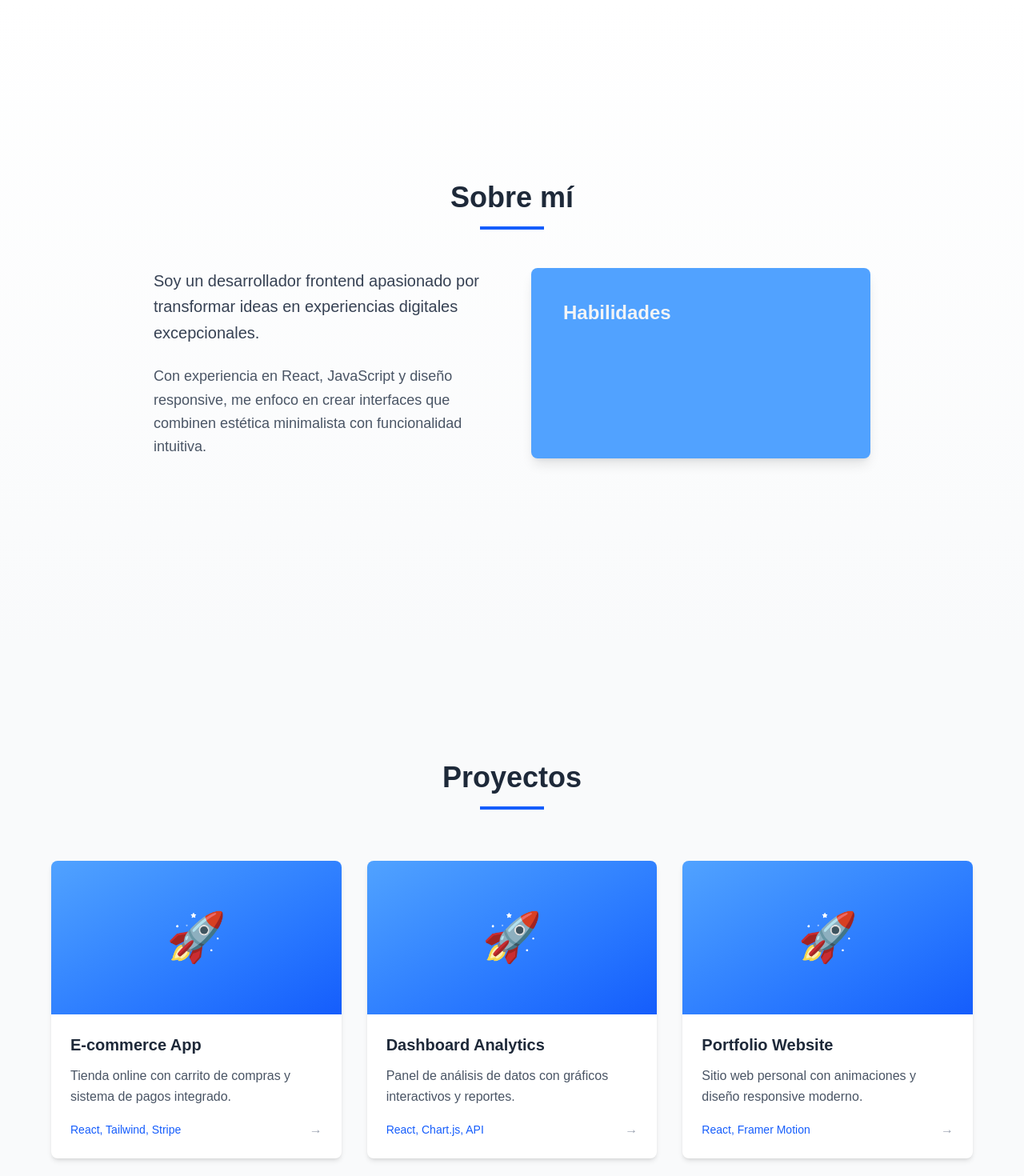
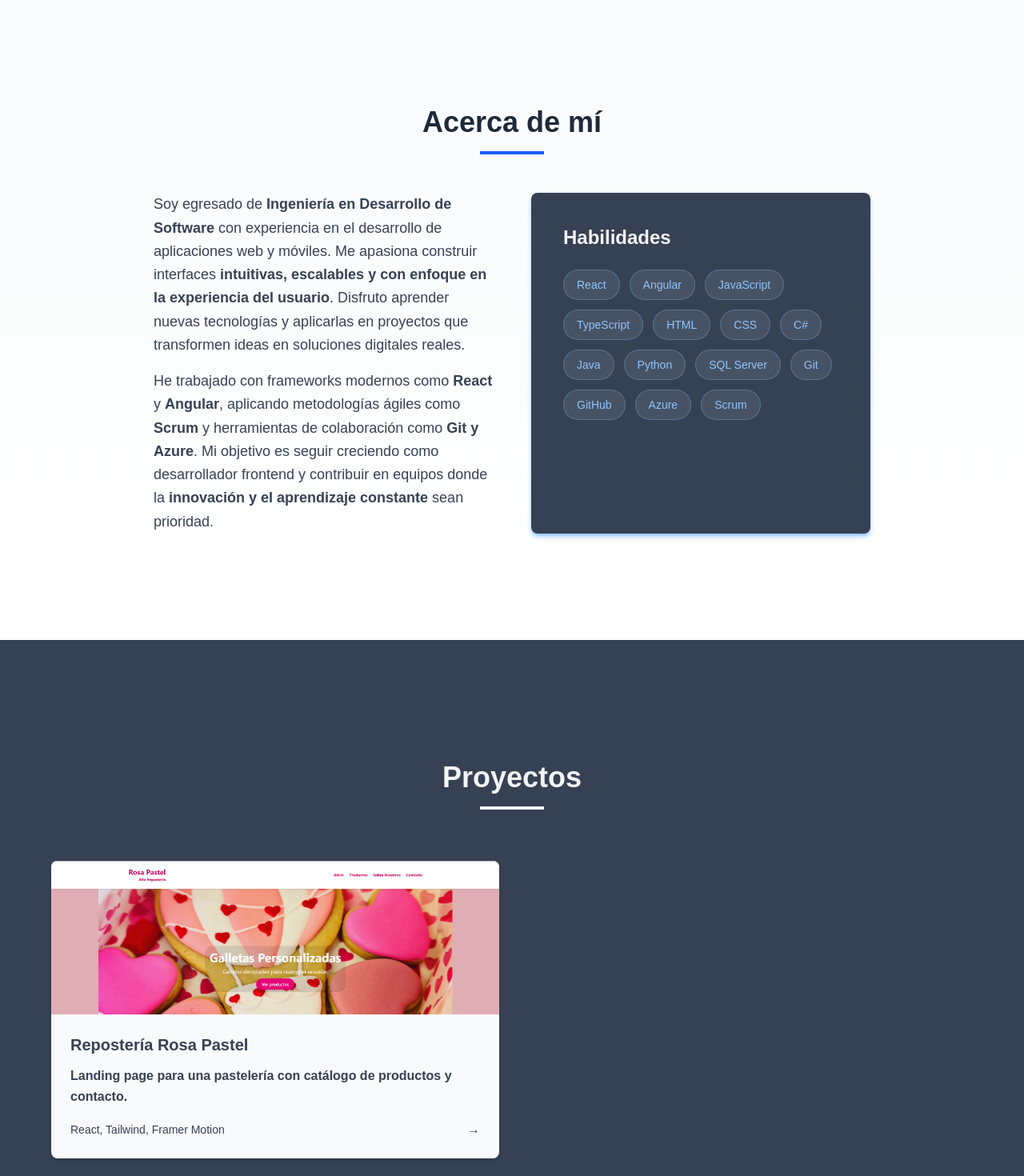
Before and after one commit to xDanyV/portfolio-react, a React (Vite) app: page / in a window 1280 px wide. Shown: the part 1280-2750 px from the top of the page at 80% size. Built offline with nearby package versions, Linux system fonts and the light colour scheme.

Commit message:
Implementacion del Footer y cambios de diseño

```diff
--- a/src/App.jsx
+++ b/src/App.jsx
@@ -7,6 +7,7 @@ import AboutMe from './sections/AboutMe';
 import Projects from './sections/Projects';
 import Contact from './sections/Contact';
 import CustomToaster from './components/CustomToaster';
+import Footer from './components/Footer';
 
 function App() {
 
@@ -19,6 +20,7 @@ function App() {
       <AboutMe />
       <Projects />
       <Contact />
+      <Footer />
     </div >
   )
 }
--- /dev/null
+++ b/src/components/Footer.jsx
@@ -0,0 +1,31 @@
+import { motion } from "framer-motion";
+
+export default function Footer() {
+  return (
+    <footer className="bg-gray-900 text-gray-300 py-8 px-4">
+      {/* Línea superior sutil */}
+      <div className="border-t border-gray-700 pt-6 flex flex-col items-center text-center space-y-3">
+
+        {/* Nombre o marca */}
+        <motion.h3
+          initial={{ opacity: 0, y: 10 }}
+          animate={{ opacity: 1, y: 0 }}
+          transition={{ duration: 0.6 }}
+          className="text-lg md:text-xl font-semibold text-white tracking-wide"
+        >
+          Daniel Valencia Garcia — Desarrollador Software
+        </motion.h3>
+
+        {/* Derechos reservados */}
+        <motion.p
+          initial={{ opacity: 0 }}
+          animate={{ opacity: 1 }}
+          transition={{ delay: 0.4, duration: 0.8 }}
+          className="text-xs text-gray-500 mt-4"
+        >
+          © {new Date().getFullYear()} Daniel Valencia. Todos los derechos reservados.
+        </motion.p>
+      </div>
+    </footer>
+  );
+}
--- a/src/sections/AboutMe.jsx
+++ b/src/sections/AboutMe.jsx
@@ -4,7 +4,7 @@ export default function AboutMe() {
     return (
         <section
             id="sobre-mi"
-            className="h-screen flex items-center justify-center bg-gradient-to-b from-white to-gray-50 px-4"
+            className="h-screen flex items-center justify-center bg-gradient-to-b from-gray-50 to-white px-4"
         >
             <div className="max-w-4xl w-full">
                 <motion.div
@@ -15,7 +15,7 @@ export default function AboutMe() {
                     className="text-center mb-12"
                 >
                     <h2 className="text-3xl md:text-4xl font-bold mb-4 text-gray-800">
-                        Sobre mí
+                        Acerca de mí
                     </h2>
                     <div className="w-20 h-1 bg-blue-600 mx-auto"></div>
                 </motion.div>
@@ -28,15 +28,19 @@ export default function AboutMe() {
                         transition={{ delay: 0.2, duration: 0.6 }}
                         className="space-y-6"
                     >
-                        <p className="text-gray-700 text-lg md:text-xl leading-relaxed">
-                            Soy un desarrollador frontend apasionado por transformar ideas en
-                            experiencias digitales excepcionales.
+                        <p className="text-gray-700 leading-relaxed mb-4 text-lg">
+                            Soy egresado de <span className="font-semibold">Ingeniería en Desarrollo de Software</span> con experiencia en el desarrollo de aplicaciones web y móviles.
+                            Me apasiona construir interfaces <span className="font-semibold">intuitivas, escalables y con enfoque en la experiencia del usuario</span>.
+                            Disfruto aprender nuevas tecnologías y aplicarlas en proyectos que transformen ideas en soluciones digitales reales.
                         </p>
-                        <p className="text-gray-600 text-base md:text-lg leading-relaxed">
-                            Con experiencia en React, JavaScript y diseño responsive, me enfoco
-                            en crear interfaces que combinen estética minimalista con funcionalidad
-                            intuitiva.
+
+                        <p className="text-gray-700 leading-relaxed text-lg">
+                            He trabajado con frameworks modernos como <span className="font-semibold">React</span> y <span className="font-semibold">Angular</span>,
+                            aplicando metodologías ágiles como <span className="font-semibold">Scrum</span> y herramientas de colaboración como
+                            <span className="font-semibold"> Git y Azure</span>. Mi objetivo es seguir creciendo como desarrollador frontend
+                            y contribuir en equipos donde la <span className="font-semibold">innovación y el aprendizaje constante</span> sean prioridad.
                         </p>
+
                     </motion.div>
 
                     <motion.div
@@ -44,14 +48,48 @@ export default function AboutMe() {
                         whileInView={{ opacity: 1, x: 0 }}
                         viewport={{ once: true }}
                         transition={{ delay: 0.4, duration: 0.6 }}
-                        className="space-y-4 bg-blue-400 p-10 rounded-lg text-white shadow-lg"
-
+                        className="space-y-4 bg-gray-700 shadow-md hover:shadow-xl shadow-blue-300 ease-in-out duration-200 p-10 rounded-lg text-white"
                     >
-                        <h3 className="text-xl md:text-2xl font-semibold text-gray-100 mb-4">
+                        <h3 className="text-xl md:text-2xl font-semibold text-gray-100 mb-6">
                             Habilidades
                         </h3>
 
+                        {/* Contenedor de chips */}
+                        <div className="flex flex-wrap gap-3">
+                            {[
+                                "React",
+                                "Angular",
+                                "JavaScript",
+                                "TypeScript",
+                                "HTML",
+                                "CSS",
+                                "C#",
+                                "Java",
+                                "Python",
+                                "SQL Server",
+                                "Git",
+                                "GitHub",
+                                "Azure",
+                                "Scrum",
+                            ].map((skill, index) => (
+                                <motion.span
+                                    key={index}
+                                    initial={{ opacity: 0, y: 15 }}
+                                    whileInView={{ opacity: 1, y: 0 }}
+                                    viewport={{ once: true }}
+                                    transition={{
+                                        delay: 0.5 + index * 0.05,
+                                        duration: 0.4,
+                                        ease: "easeOut",
+                                    }}
+                                    className="bg-blue-100/10 text-blue-300 px-4 py-2 rounded-full text-sm font-medium border border-blue-300/30 hover:bg-blue-300/20 hover:scale-105 transition-transform duration-300"
+                                >
+                                    {skill}
+                                </motion.span>
+                            ))}
+                        </div>
                     </motion.div>
+
                 </div>
             </div>
         </section>
--- a/src/sections/Projects.jsx
+++ b/src/sections/Projects.jsx
@@ -4,7 +4,7 @@ export default function Projects() {
     return (
         <section
             id="proyectos"
-            className="min-h-screen flex flex-col justify-center items-center bg-gray-50 px-4 py-20"
+            className="min-h-screen flex flex-col justify-center items-center bg-gray-700 px-4 py-20"
         >
             <motion.div
                 initial={{ opacity: 0, y: 30 }}
@@ -13,62 +13,63 @@ export default function Projects() {
                 transition={{ duration: 0.7 }}
                 className="text-center mb-16"
             >
-                <h2 className="text-3xl md:text-4xl font-bold mb-4 text-gray-800">
+                <h2 className="text-3xl md:text-4xl font-bold mb-4 text-gray-100">
                     Proyectos
                 </h2>
-                <div className="w-20 h-1 bg-blue-600 mx-auto"></div>
+                <div className="w-20 h-1 bg-gray-50 mx-auto"></div>
             </motion.div>
 
-            <div className="max-w-6xl w-full grid md:grid-cols-2 lg:grid-cols-3 gap-8">
+            <div className="max-w-6xl w-full grid md:grid-cols-1 lg:grid-cols-2 gap-8">
                 {[
                     {
-                        title: "E-commerce App",
-                        description: "Tienda online con carrito de compras y sistema de pagos integrado.",
-                        tech: "React, Tailwind, Stripe"
+                        title: "Repostería Rosa Pastel",
+                        description: "Landing page para una pastelería con catálogo de productos y contacto.",
+                        tech: "React, Tailwind, Framer Motion",
+                        link: "https://bakery-page-tw.vercel.app/",
                     },
-                    {
-                        title: "Dashboard Analytics",
-                        description: "Panel de análisis de datos con gráficos interactivos y reportes.",
-                        tech: "React, Chart.js, API"
-                    },
-                    {
-                        title: "Portfolio Website",
-                        description: "Sitio web personal con animaciones y diseño responsive moderno.",
-                        tech: "React, Framer Motion"
-                    }
                 ].map((proyecto, index) => (
-                    <motion.div
+                    <motion.a
                         key={index}
+                        href={proyecto.link}
+                        target="_blank"
+                        rel="noopener noreferrer"
                         initial={{ opacity: 0, y: 30 }}
                         whileInView={{ opacity: 1, y: 0 }}
                         viewport={{ once: true }}
                         transition={{ delay: index * 0.2, duration: 0.6 }}
                         whileHover={{ y: -10, transition: { duration: 0.3 } }}
-                        className="bg-white rounded-lg shadow-md overflow-hidden cursor-pointer group"
+                        className="bg-gray-50 rounded-lg shadow-md overflow-hidden cursor-pointer group block"
                     >
-                        <div className="h-48 bg-gradient-to-br from-blue-400 to-blue-600 group-hover:from-blue-500 group-hover:to-blue-700 transition-all duration-300 flex items-center justify-center">
-                            <span className="text-white text-6xl">🚀</span>
+                        {/* Imagen del proyecto */}
+                        <div className="h-48 overflow-hidden relative">
+                            <img
+                                src="/projects/RosaPastel.png"
+                                alt="Vista previa del proyecto Repostería Rosa Pastel"
+                                className="object-cover  transform group-hover:scale-105 transition-transform duration-500"
+                            />
                         </div>
 
+                        {/* Contenido */}
                         <div className="p-6">
-                            <h3 className="text-xl font-semibold text-gray-800 mb-3">
+                            <h3 className="text-xl font-semibold text-gray-700 mb-3">
                                 {proyecto.title}
                             </h3>
-                            <p className="text-gray-600 mb-4 leading-relaxed">
+                            <p className="text-gray-700 font-bold mb-4 leading-relaxed">
                                 {proyecto.description}
                             </p>
                             <div className="flex items-center justify-between">
-                                <span className="text-sm text-blue-600 font-medium">
+                                <span className="text-sm text-gray-700 font-medium">
                                     {proyecto.tech}
                                 </span>
-                                <span className="text-gray-400 group-hover:text-blue-600 transition-colors duration-300">
+                                <span className="text-gray-700 font-extrabold group-hover:text-blue-600 transition-colors duration-300">
                                     →
                                 </span>
                             </div>
                         </div>
-                    </motion.div>
+                    </motion.a>
                 ))}
             </div>
+
         </section>
     );
 }
--- a/src/sections/Technologies.jsx
+++ b/src/sections/Technologies.jsx
@@ -6,7 +6,7 @@ export default function Technologies() {
     return (
         <section
             id="tecnologias"
-            className="min-h-[60vh] flex flex-col items-center justify-center bg-gray-100 py-16"
+            className="min-h-[60vh] flex flex-col items-center justify-center bg-gray-200 py-16 inset-shadow-sm inset-shadow-gray-300 px-4"
         >
             <h2 className="text-4xl font-bold text-gray-800 mb-10">Tecnologías</h2>
 
```
Also changed, not shown: src/sections/Hero.jsx (+4 -4 lines), public/projects/RosaPastel.png (added).
